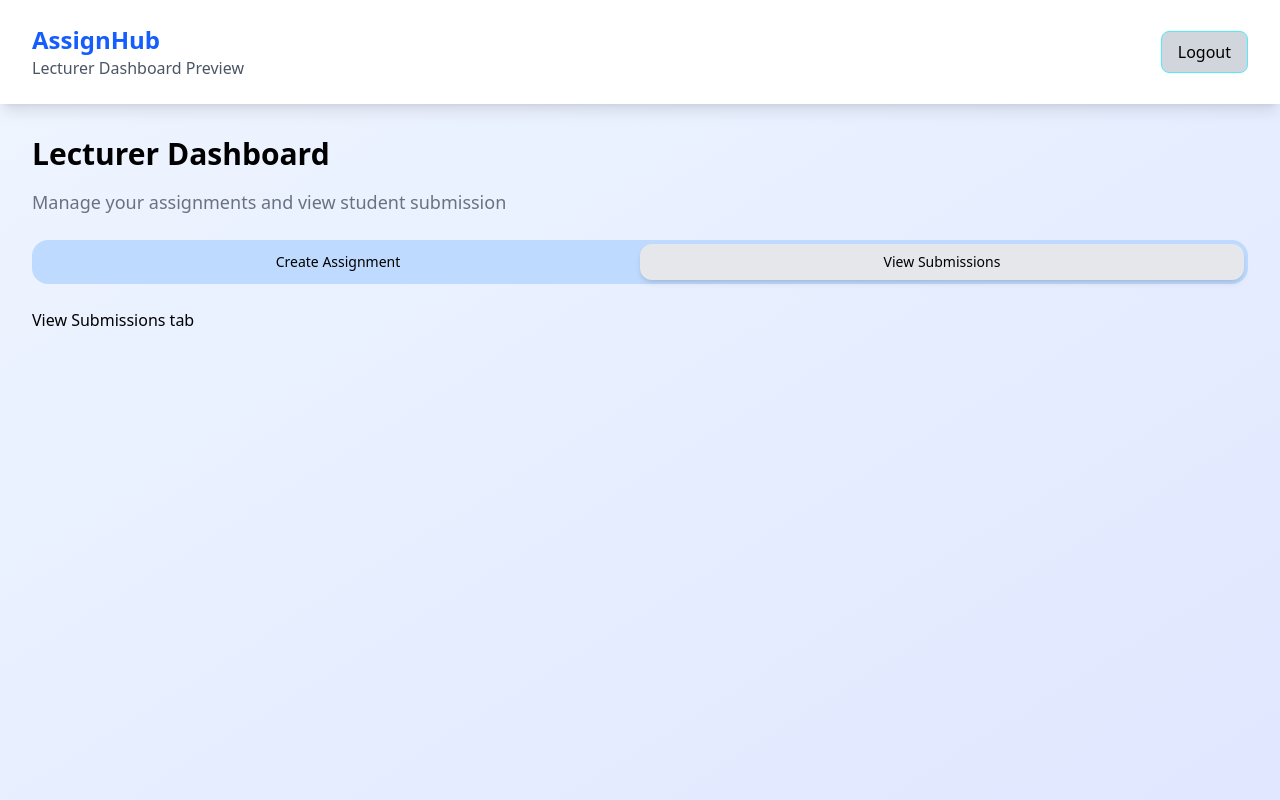
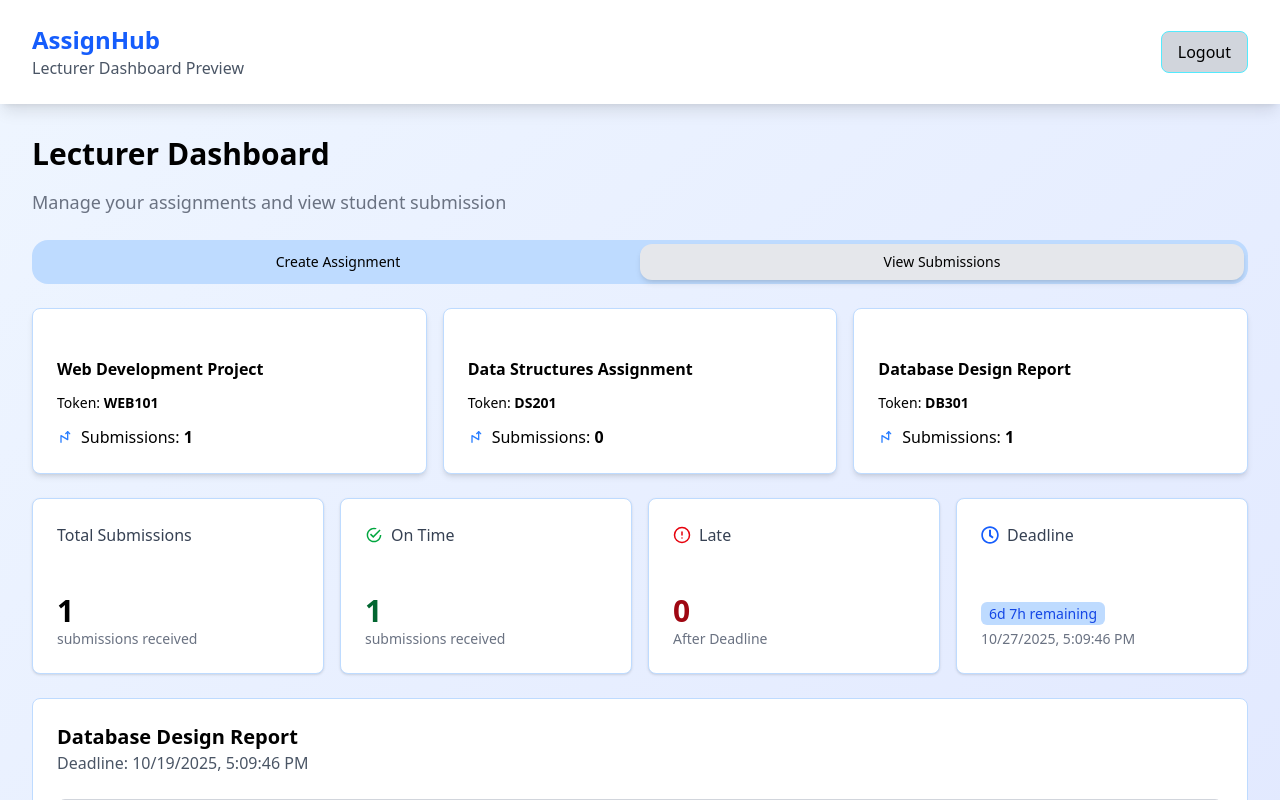
Before and after one commit to TaslimYusuf2210/assignHub, a Next.js app: page /lecturerDashboard in a window 1280 px wide. Both pictures are taken after a click on the button "View Submissions". Shown: the top 800 px of the page. Built offline with nearby package versions, Linux system fonts and the light colour scheme.

Commit message:
view submission

```diff
--- a/app/lecturerDashboard/page.js
+++ b/app/lecturerDashboard/page.js
@@ -4,6 +4,7 @@ import Navbar from "@/components/navbar";
 import { useState } from "react";
 import ToggleTabs from "@/components/toggleTabs";
 import CreateAssignment from "@/components/createAssignment";
+import ViewSubmissions from "@/components/viewSubmissions";
 
 function LecturerDashboard() {
     const [tab, setTab] = useState("Create Assignment")
@@ -26,7 +27,9 @@ function LecturerDashboard() {
                             <CreateAssignment/>
                         </div>
                     ) : (
-                        <div>View Submissions tab</div>
+                        <div>
+                            <ViewSubmissions/>
+                        </div>
                     )
                     }
                 </div>
--- /dev/null
+++ b/components/viewSubmissionCard.js
@@ -0,0 +1,49 @@
+import { IoMdCheckmarkCircleOutline } from "react-icons/io";
+import { FiAlertCircle } from "react-icons/fi";
+import { FaRegClock } from "react-icons/fa";
+
+function ViewSubmissionCard() {
+  return (
+    <div className="grid grid-cols-4 gap-4">
+      <div className="bg-white flex flex-col justify-between h-44 border py-6 pl-6 shadow-sm border-blue-200 rounded-lg">
+        <header className="font-medium text-gray-700">Total Submissions</header>
+        <div>
+          <span className="font-bold text-3xl">1</span>
+          <p className="text-gray-500 text-sm">submissions received</p>
+        </div>
+      </div>
+      <div className="bg-white flex flex-col justify-between h-44 border py-6 pl-6 shadow-sm border-blue-200 rounded-lg">
+        <header className="font-medium text-gray-700 flex items-center gap-2">
+            <span className="text-green-600 text-lg"><IoMdCheckmarkCircleOutline /></span>
+            <span>On Time</span>
+        </header>
+        <div>
+          <span className="font-bold text-3xl text-green-800">1</span>
+          <p className="text-gray-500 text-sm">submissions received</p>
+        </div>
+      </div>
+      <div className="bg-white flex flex-col justify-between h-44 border py-6 pl-6 shadow-sm border-blue-200 rounded-lg">
+<header className="font-medium text-gray-700 flex items-center gap-2">
+            <span className="text-red-600 text-lg"><FiAlertCircle /></span>
+            <span>Late</span>
+        </header>
+        <div>
+          <span className="font-bold text-3xl text-red-800">0</span>
+          <p className="text-gray-500 text-sm">After Deadline</p>
+        </div>
+      </div>
+      <div className="bg-white flex flex-col justify-between h-44 border py-6 pl-6 shadow-sm border-blue-200 rounded-lg">
+<header className="font-medium text-gray-700 flex items-center gap-2">
+            <span className="text-blue-600 text-lg"><FaRegClock /></span>
+            <span>Deadline</span>
+        </header>
+        <div>
+          <span className="font-medium bg-blue-200 rounded-md text-blue-700 py-0.5 px-2 text-sm">6d 7h remaining</span>
+          <p className="text-gray-500 text-sm mt-1">10/27/2025, 5:09:46 PM</p>
+        </div>
+      </div>
+    </div>
+  );
+}
+
+export default ViewSubmissionCard;
--- /dev/null
+++ b/components/viewSubmissionNavContent.js
@@ -0,0 +1,16 @@
+import { TbArrowZigZag } from "react-icons/tb";
+
+function ViewSubmissionNavContent({title, token, submissions}) {
+    return (
+        <div className="bg-white border shadow-md border-blue-200 rounded-lg pl-6 pr-20 pb-6 pt-12 space-y-3">
+            <header className="font-bold">{title}</header>
+            <p className="text-sm">Token: <span className="font-bold">{token}</span></p>
+            <div className="flex items-center gap-2">
+                <TbArrowZigZag className="text-blue-500"/>
+                <p>Submissions: <span className="font-bold">{submissions}</span></p>
+            </div>
+        </div>
+     );
+}
+
+export default ViewSubmissionNavContent;
--- a/components/viewSubmissions.js
+++ b/components/viewSubmissions.js
@@ -1,7 +1,75 @@
+import ViewSubmissionNavContent from "./viewSubmissionNavContent";
+import ViewSubmissionCard from "./viewSubmissionCard";
+import { FaRegClock } from "react-icons/fa";
+import { GrNotes } from "react-icons/gr";
+import { MdOutlineFileDownload } from "react-icons/md";
+import { FaRegPenToSquare } from "react-icons/fa6";
+
+const assignments = [
+    {
+        title: "Web Development Project",
+        token: "WEB101",
+        submissions: 1
+    },
+    {
+        title: "Data Structures Assignment",
+        token: "DS201",
+        submissions: 0
+    },
+    {
+        title: "Database Design Report",
+        token: "DB301",
+        submissions: 1
+    },
+]
+
 function ViewSubmissions() {
     return (
-        <div>
-
+        <div className="space-y-6">
+            <div className="grid gap-4 grid-cols-3">
+                {assignments.map((item => (
+                    <ViewSubmissionNavContent
+                    key={item.token}
+                    title={item.title}
+                    token={item.token}
+                    submissions={item.submissions}
+                    />
+                )))
+                }
+            </div>
+            <div className="">
+                <ViewSubmissionCard/>
+            </div>
+            <div className="bg-white border border-blue-200 p-6 rounded-lg">
+                <header className="font-bold text-xl">Database Design Report</header>
+                <p className="text-gray-600">Deadline: 10/19/2025, 5:09:46 PM</p>
+                <div className="p-5 border border-gray-300 rounded-lg mt-6">
+                    <header className="text-lg font-bold">Jane Smith  <span className="py-1 px-2  bg-red-200 text-sm text-red-700 rounded-lg">Late</span></header>
+                    <div className="text-gray-600 flex items-center gap-2">
+                        <FaRegClock className="font-light"/>
+                        <p>Submitted: 10/18/2025, 5:09:46 PM</p>
+                    </div>
+                    <div className="text-gray-600 mt-1 flex items-center gap-2">
+                        <GrNotes className="font-light"/>
+                        <p>db_design.pdf (0.00 MB)</p>
+                    </div>
+                    <p className="text-gray-600 mt-2 mb-3"><i>Note: Late submission</i></p>
+                    <hr className="border-blue-200 mb-4"/>
+                    <div className="flex gap-4">
+                        <button className="p-2 flex items-center gap-2 border rounded-lg border-blue-200 hover:cursor-pointer hover:text-white hover:bg-blue-500">
+                            <MdOutlineFileDownload className="text-xl"/>
+                            <span className="font-medium">Download</span>
+                        </button>
+                        <button className="p-2 flex items-center gap-2 border rounded-lg bg-blue-500 text-white border-blue-200 hover:cursor-pointer hover:bg-blue-600">
+                            <FaRegPenToSquare  className="text-lg"/>
+                            <span className="font-medium">Grade</span>
+                        </button>
+                    </div>
+                </div>
+                <div className="p-5 border border-gray-300 rounded-lg mt-6 flex justify-center items-center">
+                    <p className="text-gray-600 text-lg">No submissions yet.</p>
+                </div>
+            </div>
         </div>
      );
 }
--- a/package.json
+++ b/package.json
@@ -9,11 +9,13 @@
   },
   "dependencies": {
     "@hookform/resolvers": "^5.2.2",
+    "framer-motion": "^12.23.24",
     "next": "15.5.6",
     "react": "19.1.0",
     "react-dom": "19.1.0",
     "react-hook-form": "^7.65.0",
     "react-icons": "^5.5.0",
+    "react-router-dom": "^7.9.4",
     "yup": "^1.7.1"
   },
   "devDependencies": {
```
Also changed, not shown: 1 other file (tests, documents, lock files or other folders).
